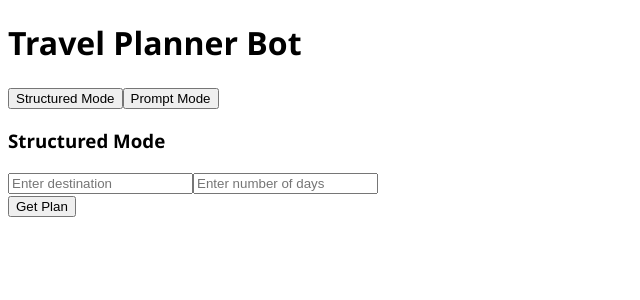
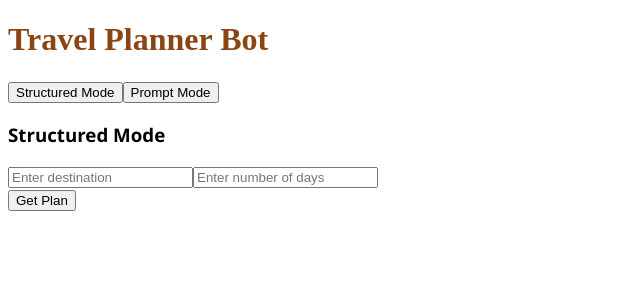
Before and after one commit to nidhiharish26/Travel-Planner-Bot, a React (Create React App) app in the folder frontend/: page / in a window 1280 px wide. Shown: the top 300 px of the page, without its empty margins (0-640 px from the left). Built offline with nearby package versions, Linux system fonts and the light colour scheme.

Commit message:
Update App.js

```diff
--- a/frontend/src/App.js
+++ b/frontend/src/App.js
@@ -12,7 +12,13 @@
       <Toaster richColors />
 
       <div className="max-w-3xl mx-auto bg-white rounded-xl shadow-lg p-8">
-        <h1 className="text-3xl font-bold text-yellow-800 mb-6 text-center">
+        <h1
+          className="text-5xl font-bold mb-6 text-center"
+          style={{
+            fontFamily: "'Pacifico', cursive",
+            color: "#8B4513", // SaddleBrown
+          }}
+        >
           Travel Planner Bot
         </h1>
 
```
